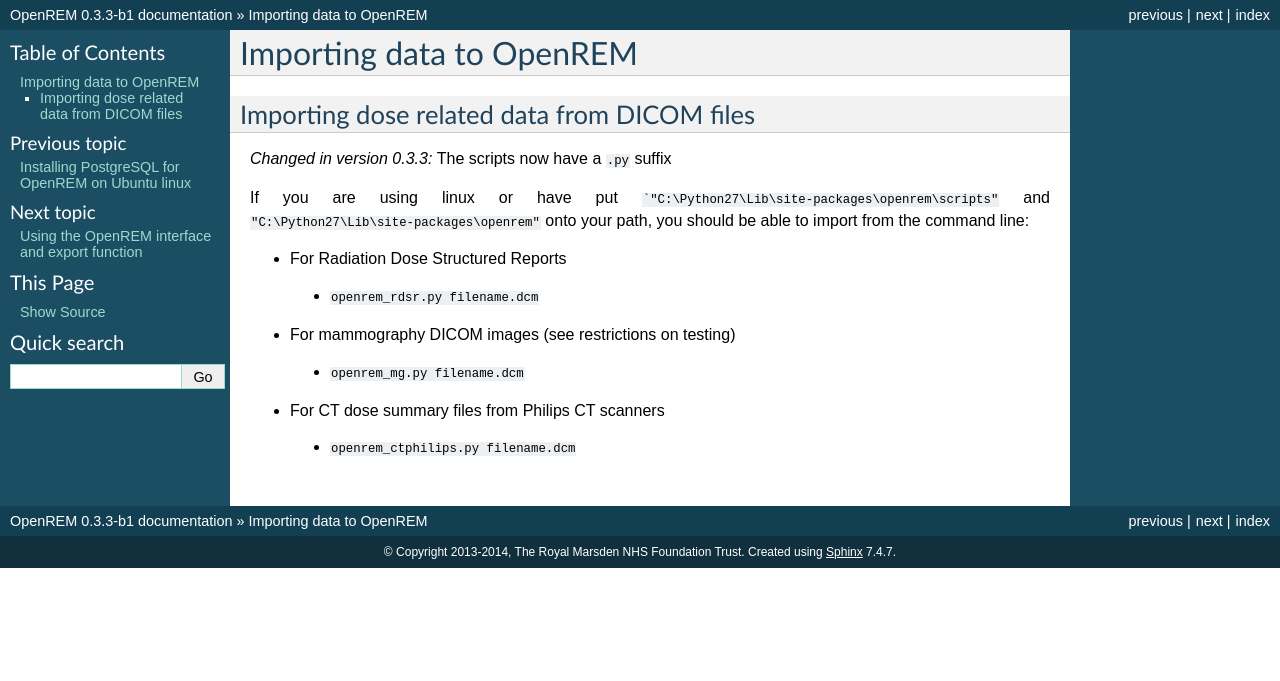
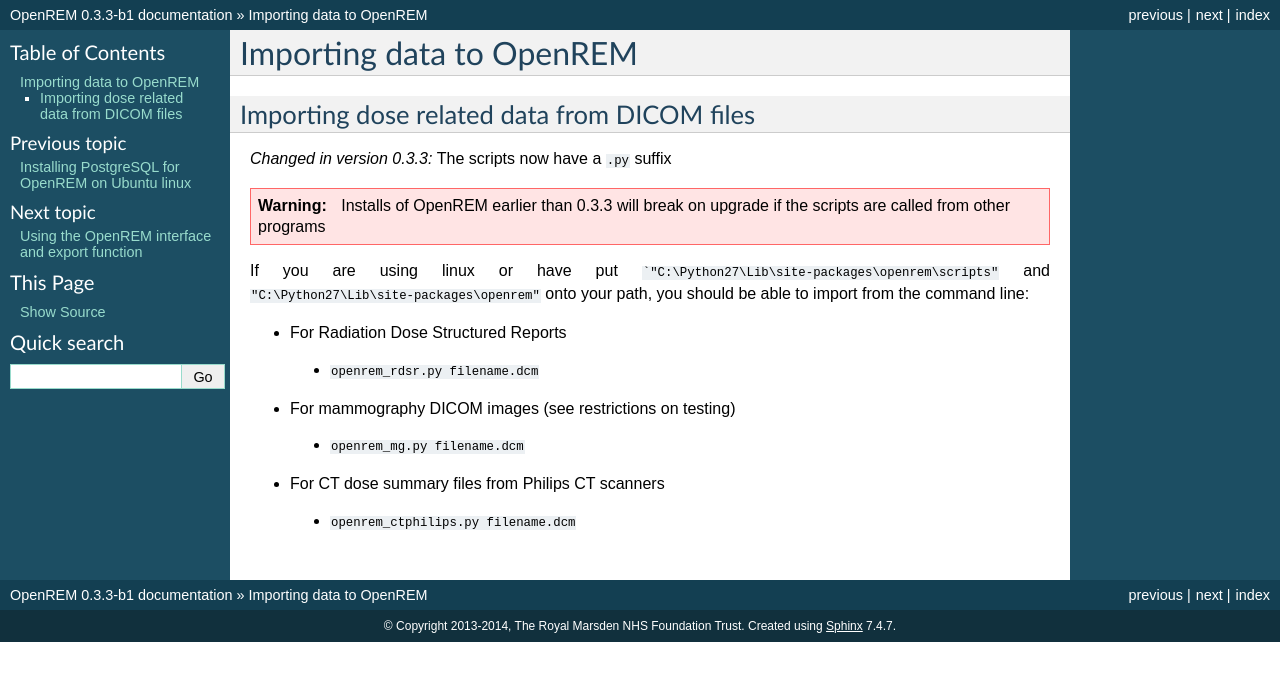
Before and after one commit to ckswilliams/modOpenREM, a Sphinx documentation site: the page built from docs/import.rst, in a window 1280 px wide. Shown: the top 681 px of the page. Built offline with Sphinx 7.4.7, drawn with Linux system fonts in a browser that asks for light colours.

Commit message:
Added warning of scripts breaking. Refs #10.

````diff
--- a/docs/import.rst
+++ b/docs/import.rst
@@ -7,7 +7,12 @@
 
 
 ..  versionchanged:: 0.3.3
+
     The scripts now have a ``.py`` suffix
+
+..  warning::
+
+    Installs of OpenREM earlier than 0.3.3 will break on upgrade if the scripts are called from other programs
 
 If you are using linux or have put ```"C:\Python27\Lib\site-packages\openrem\scripts"`` and
 ``"C:\Python27\Lib\site-packages\openrem"`` onto your path, you should be able to import from the command line:
````
